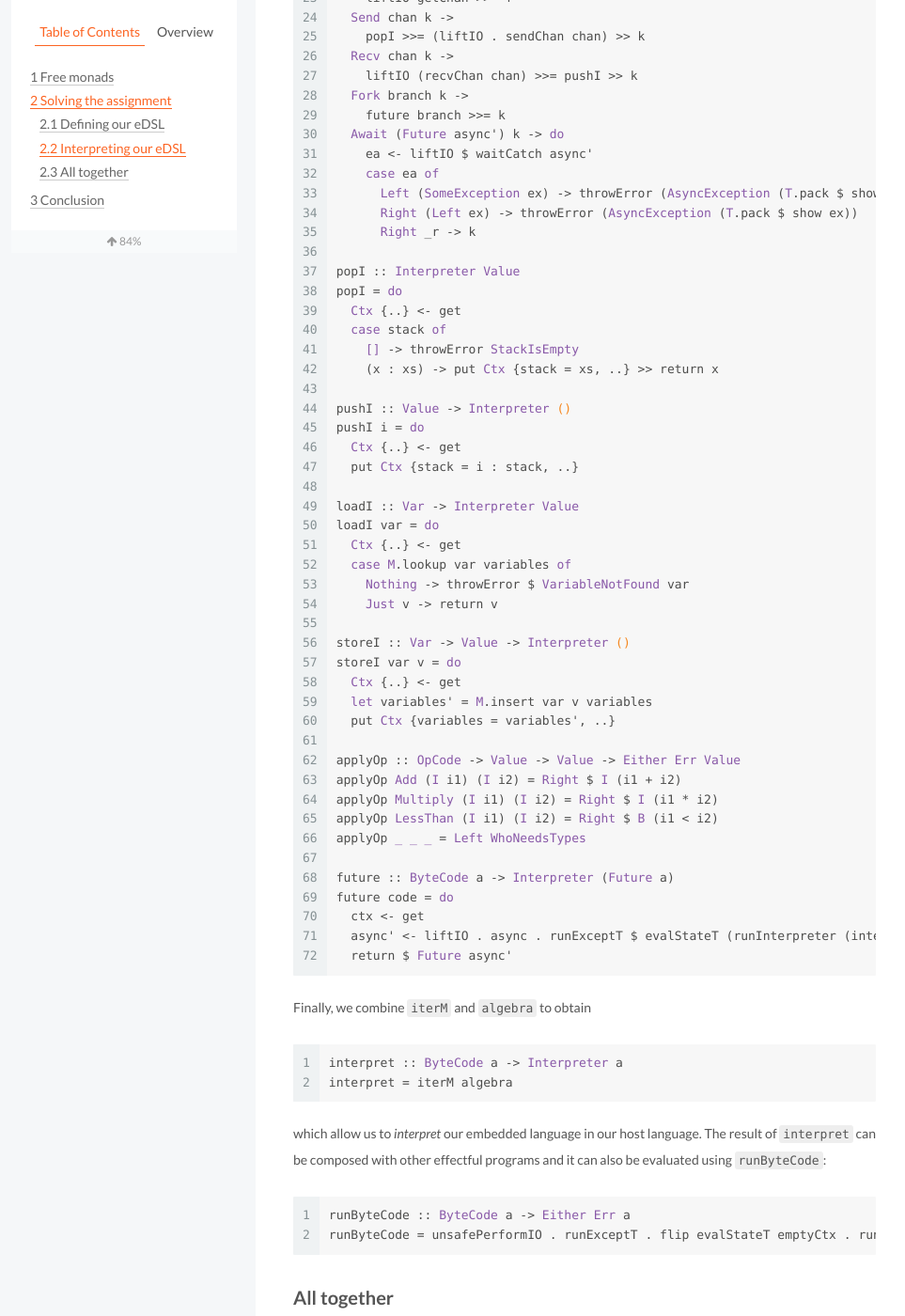
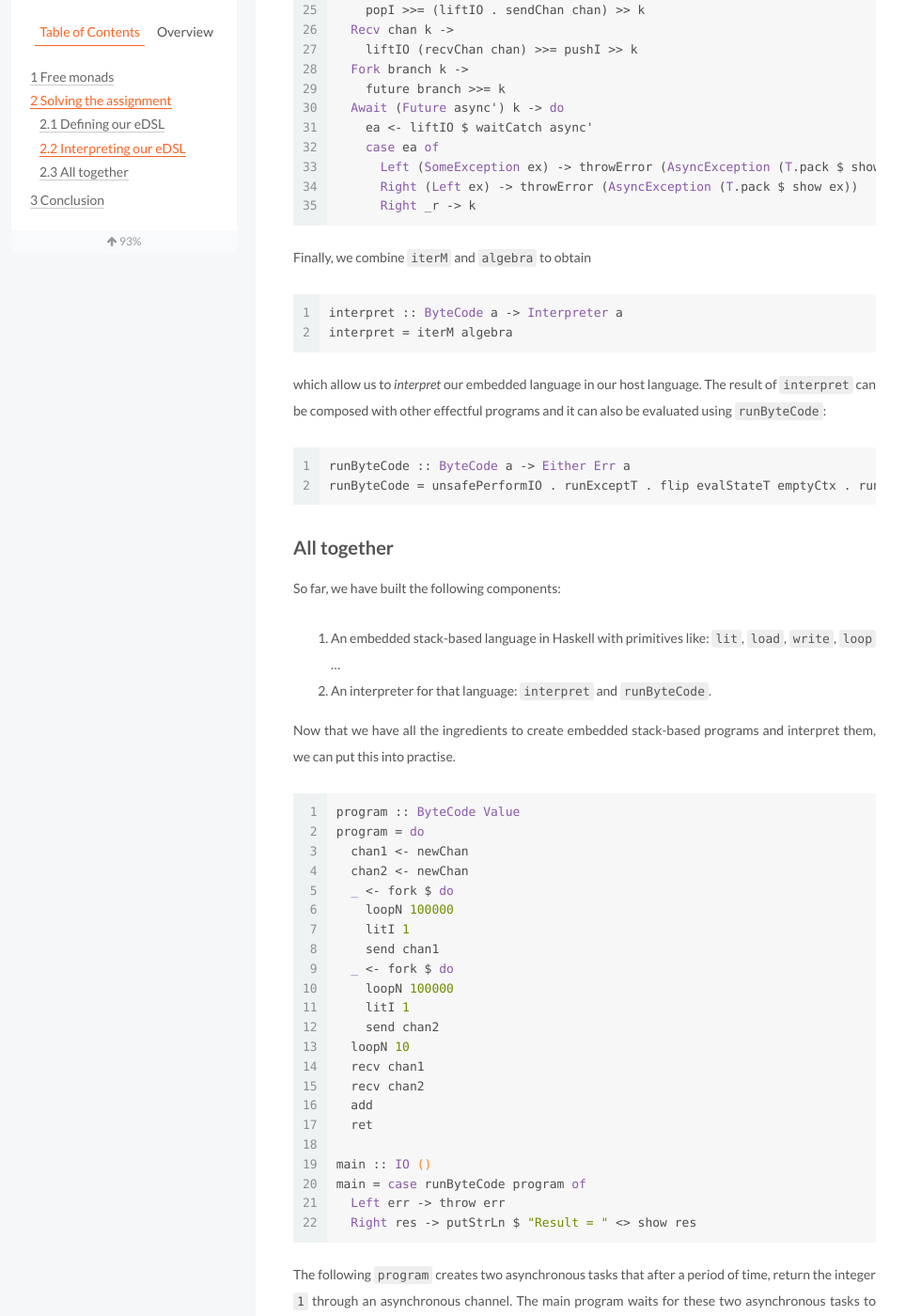
Before and after one commit to monadplus/monadplus.github.io, a Jekyll site: the page built from _posts/2022-04-19-free-interpreter.md, in a window 1280 px wide and 1400 px high, scrolled down 5840 px. Shown: the whole window at 94% size, without its empty margins (148-1111 px from the left). Built offline with Jekyll 4.4.1, drawn with Linux system fonts in a browser that asks for light colours; formulas are drawn with MathJax 3; comment, search, counter and statistics services are not loaded; some of the changed text lies outside the part shown.

````diff
--- a/_posts/2022-04-19-free-interpreter.md
+++ b/_posts/2022-04-19-free-interpreter.md
@@ -28,7 +28,7 @@
 
 `Free f` is simply a stack of layers `f` on top of a value `a`.
 
-The interesting part about `Free f` is that `Free f` is a [monad](https://hackage.haskell.org/package/base-4.14.1.0/docs/Control-Monad.html#t:Monad) as long as `f` is a [functor](https://hackage.haskell.org/package/base-4.14.1.0/docs/Data-Functor.html#t:Functor) (this is why it is called _free_, because you get a monad for free).
+The interesting part about `Free f` is that `Free f` is a [monad](https://hackage.haskell.org/package/base-4.14.1.0/docs/Control-Monad.html#t:Monad) as long as `f` is a [functor](https://hackage.haskell.org/package/base-4.14.1.0/docs/Data-Functor.html#t:Functor).
 
 ```haskell
 instance Functor f => Monad (Free f) where
@@ -107,7 +107,7 @@
 lit v = Free (Lit v (Pure ()))
 ```
 
-Implementing this for each constructor is tedious and error prone. This problem can be solved with metaprogramming. In particular, with [template haskell](https://hackage.haskell.org/package/template-haskell-2.17.0.0/docs/Language-Haskell-TH.html) (for an introduction to template haskell see my [blog post](http://localhost:4000/haskell/2021/10/14/th)). Fortunately, this is already implemented in [Control.Monad.Free.TH](https://hackage.haskell.org/package/free-5.1.7/docs/Control-Monad-Free-TH.html).
+Implementing this for each constructor is tedious and error prone. This problem can be solved with metaprogramming. In particular, with [template haskell](https://hackage.haskell.org/package/template-haskell-2.17.0.0/docs/Language-Haskell-TH.html) (for an introduction to template haskell see my [blog post](https://monadplus.pro/haskell/2021/10/14/th/)). Fortunately, this is already implemented in [Control.Monad.Free.TH](https://hackage.haskell.org/package/free-5.1.7/docs/Control-Monad-Free-TH.html).
 
 Therefore, we are going to use `makeFree` to automatically derive all these free monadic actions
 
@@ -238,43 +238,6 @@
       Left (SomeException ex) -> throwError (AsyncException (T.pack $ show ex))
       Right (Left ex) -> throwError (AsyncException (T.pack $ show ex))
       Right _r -> k
-
-popI :: Interpreter Value
-popI = do
-  Ctx {..} <- get
-  case stack of
-    [] -> throwError StackIsEmpty
-    (x : xs) -> put Ctx {stack = xs, ..} >> return x
-
-pushI :: Value -> Interpreter ()
-pushI i = do
-  Ctx {..} <- get
-  put Ctx {stack = i : stack, ..}
-
-loadI :: Var -> Interpreter Value
-loadI var = do
-  Ctx {..} <- get
-  case M.lookup var variables of
-    Nothing -> throwError $ VariableNotFound var
-    Just v -> return v
-
-storeI :: Var -> Value -> Interpreter ()
-storeI var v = do
-  Ctx {..} <- get
-  let variables' = M.insert var v variables
-  put Ctx {variables = variables', ..}
-
-applyOp :: OpCode -> Value -> Value -> Either Err Value
-applyOp Add (I i1) (I i2) = Right $ I (i1 + i2)
-applyOp Multiply (I i1) (I i2) = Right $ I (i1 * i2)
-applyOp LessThan (I i1) (I i2) = Right $ B (i1 < i2)
-applyOp _ _ _ = Left WhoNeedsTypes
-
-future :: ByteCode a -> Interpreter (Future a)
-future code = do
-  ctx <- get
-  async' <- liftIO . async . runExceptT $ evalStateT (runInterpreter (interpret code)) ctx
-  return $ Future async'
 ```
 
 Finally, we combine `iterM` and `algebra` to obtain
````
Also changed, not shown: other parts of _posts/2022-04-19-free-interpreter.md (+3 -1 lines), 6 other files.
